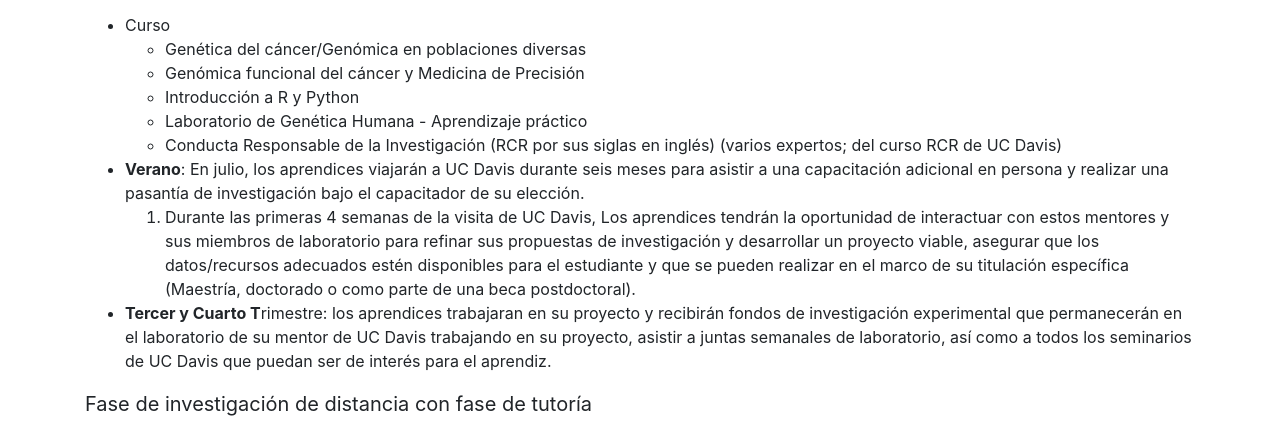
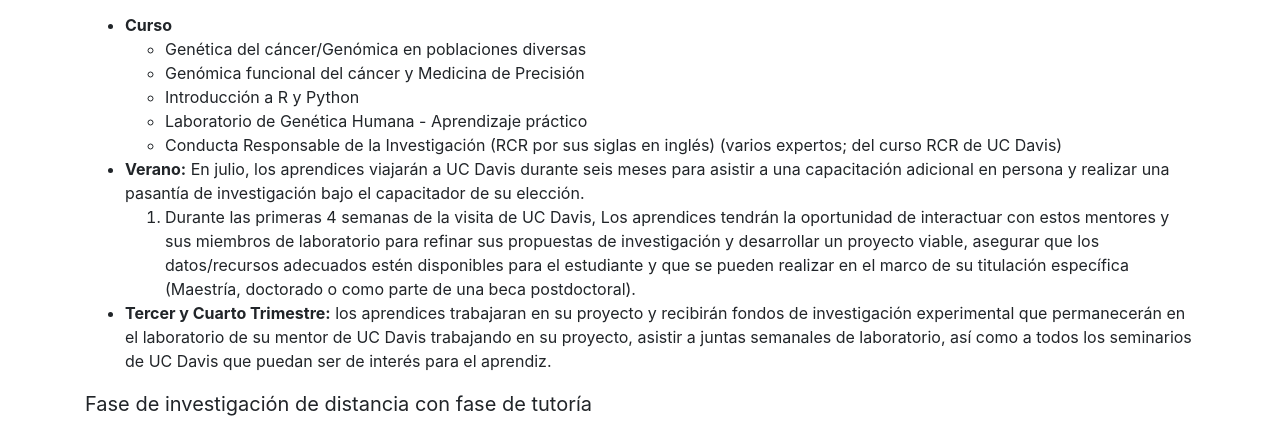
Before and after one commit to CarvajalCarmonaLab/D43, a plain HTML site: page programa.html in a window 1280 px wide. Shown: the part 1135-1558 px from the top of the page. Drawn offline with nearby package versions, Linux system fonts and the light colour scheme.

Commit message:
Fixed bold list header in Programa

```diff
--- a/programa.html
+++ b/programa.html
@@ -30,7 +30,7 @@
           <p class="lead text-left"><b>Fase de cohorte activa intensiva (1 año):</b></p>
           <p class="lead"><b>Primer y Segundo trimestre: </b>aprendices tomaran clases en línea (remoto) impartidas por investigadores expertos de talla mundial de UC Davis y UC Davis Health. Esta etapa tiene una duración total de 2 semestres trimestrales (enero- marzo, y abril -junio). Cada curso consistirá en cuatro lecturas virtuales (vía Zoom), con lecturas y tareas asignadas. Además, los aprendices deberán tomar el programa para el certificado de Conducta Responsable de la Investigación.</p>
           <ul class="text-left">
-            <li class="text-left">Curso<br></li>
+            <li class="text-left"><b>Curso</b><br></li>
             <ul>
               <li>Genética del cáncer/Genómica en poblaciones diversas</li>
               <li>Genómica funcional del cáncer y Medicina de Precisión</li>
@@ -38,11 +38,11 @@
               <li>Laboratorio de Genética Humana - Aprendizaje práctico</li>
               <li>Conducta Responsable de la Investigación (RCR por sus siglas en inglés) (varios expertos; del curso RCR de UC Davis)</li>
             </ul>
-            <li><b>Verano</b>: En julio, los aprendices viajarán a UC Davis durante seis meses para asistir a una capacitación adicional en persona y realizar una pasantía de investigación bajo el capacitador de su elección.</li>
+            <li><b>Verano:</b> En julio, los aprendices viajarán a UC Davis durante seis meses para asistir a una capacitación adicional en persona y realizar una pasantía de investigación bajo el capacitador de su elección.</li>
             <ol>
               <li>Durante las primeras 4 semanas de la visita de UC Davis, Los aprendices tendrán la oportunidad de interactuar con estos mentores y sus miembros de laboratorio para refinar sus propuestas de investigación y desarrollar un proyecto viable, asegurar que los datos/recursos adecuados estén disponibles para el estudiante y que se pueden realizar en el marco de su titulación específica (Maestría, doctorado o como parte de una beca postdoctoral).</li>
             </ol>
-            <li><b>Tercer y Cuarto T</b>rimestre: los aprendices trabajaran en su proyecto y recibirán fondos de investigación experimental que permanecerán en el laboratorio de su mentor de UC Davis trabajando en su proyecto, asistir a juntas semanales de laboratorio, así como a todos los seminarios de UC Davis que puedan ser de interés para el aprendiz.</li>
+            <li><b>Tercer y Cuarto Trimestre:</b> los aprendices trabajaran en su proyecto y recibirán fondos de investigación experimental que permanecerán en el laboratorio de su mentor de UC Davis trabajando en su proyecto, asistir a juntas semanales de laboratorio, así como a todos los seminarios de UC Davis que puedan ser de interés para el aprendiz.</li>
           </ul>
           <p class="lead text-left"><b>Fase de investigación de distancia con fase de tutoría</b></p>
           <p class="lead">Los aprendices continuarán trabajando para obtener sus títulos de posgrado u objetivos de becas postdoctorales con un mentor local primario. Los mentores locales serán asignados a los aprendices por sus programas locales y no como parte del D43 (Table B). El mentor del Programa de Entrenamiento de UC Davis, se convertirá en un mentor secundario y apoyar al aprendiz hasta el final de su programa local</p>
```
